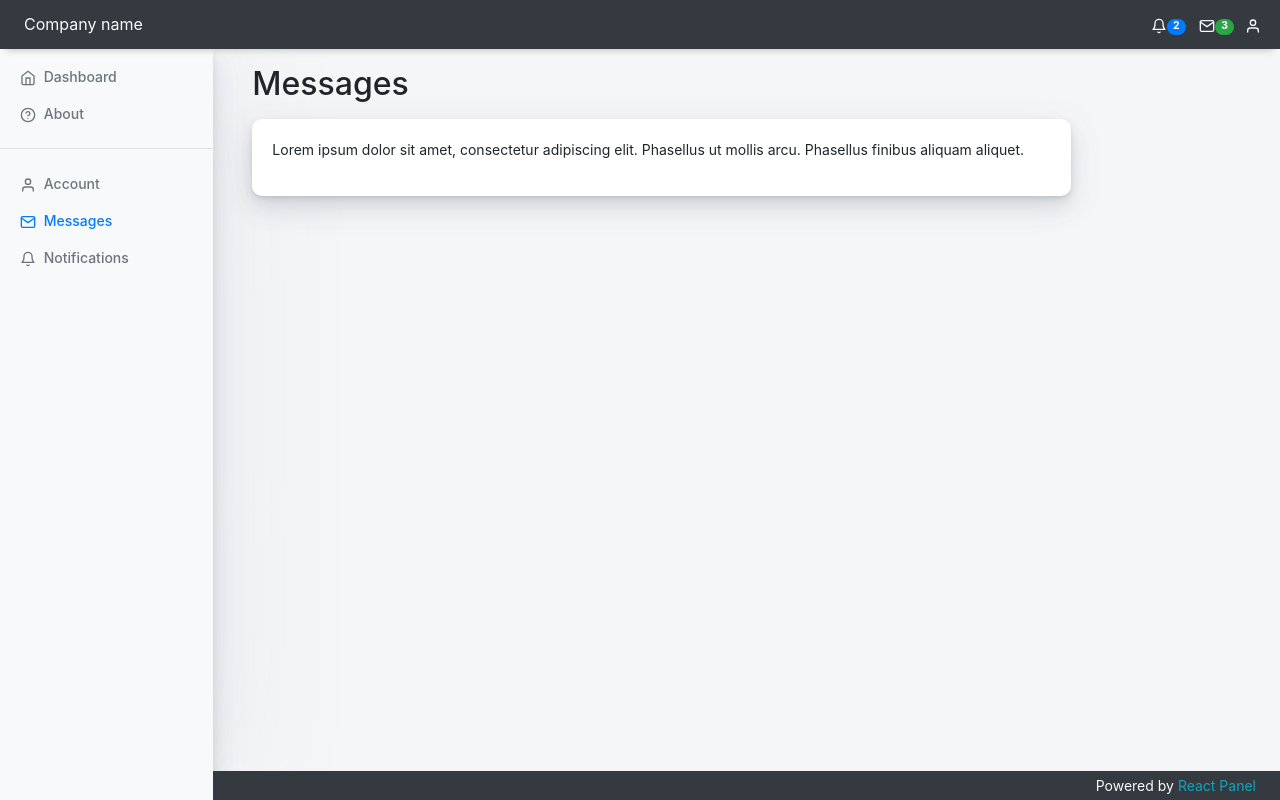
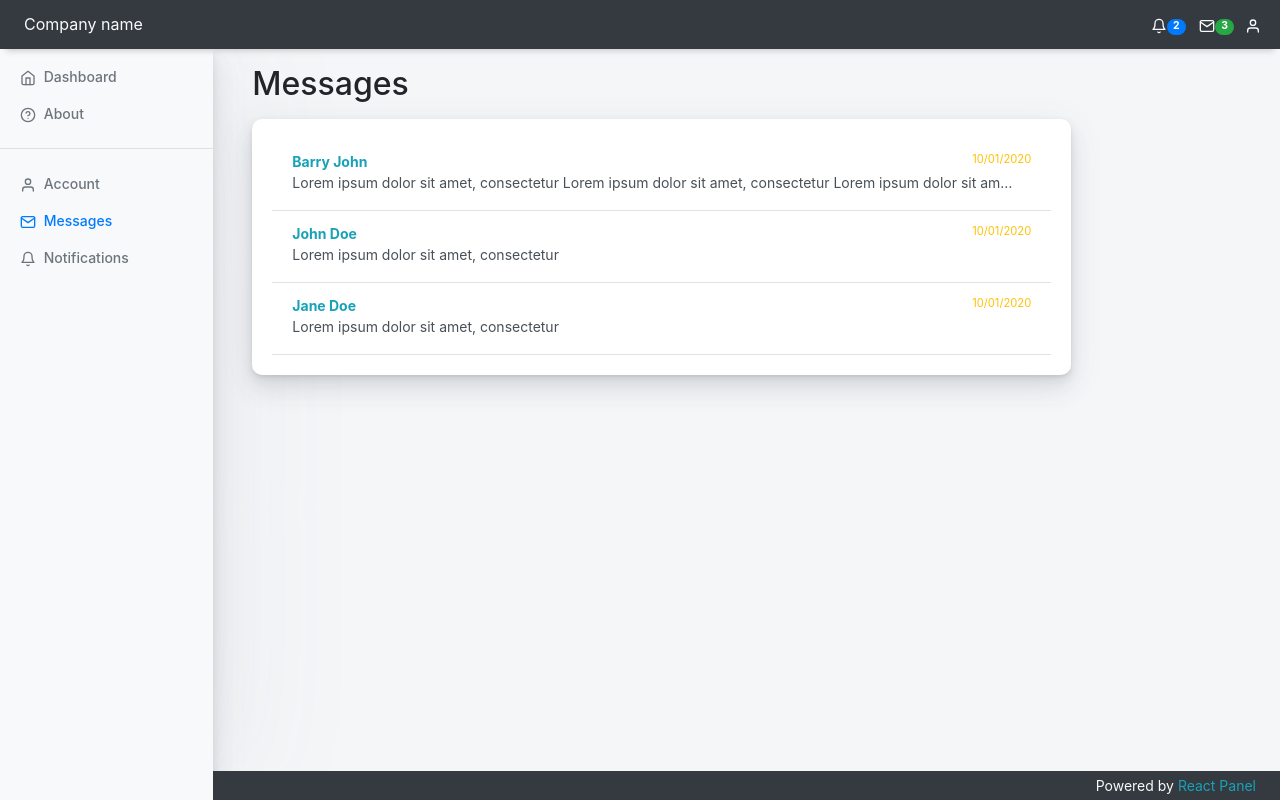
Before and after one commit to darragh3277/react_panel, a React (Create React App) app: page /messages in a window 1280 px wide. Built offline with nearby package versions, Linux system fonts and the light colour scheme.

Commit message:
created custom messages page

```diff
--- a/src/components/main/cards/messages/Messages.js
+++ b/src/components/main/cards/messages/Messages.js
@@ -1,20 +1,69 @@
 import React from 'react';
 
-const Messages = () => {
+const messages = [
+  {
+    id: 1,
+    from: 'Barry John',
+    image: 'images/default_profile.png',
+    date: '10/01/2020',
+    content:
+      'Lorem ipsum dolor sit amet, consectetur Lorem ipsum dolor sit amet, consectetur Lorem ipsum dolor sit amet, consectetur Lorem ipsum dolor sit amet, consectetur Lorem ipsum dolor sit amet, consectetur',
+  },
+  {
+    id: 2,
+    from: 'John Doe',
+    image: 'images/default_profile.png',
+    date: '10/01/2020',
+    content: 'Lorem ipsum dolor sit amet, consectetur',
+  },
+  {
+    id: 3,
+    from: 'Jane Doe',
+    image: 'images/default_profile.png',
+    date: '10/01/2020',
+    content: 'Lorem ipsum dolor sit amet, consectetur',
+  },
+];
+
+class Messages extends React.Component {
+  renderMessages = () => {
+    return (
+      <ul className="list-group list-group-flush">
+        {messages.map(message => {
+          const { id } = message;
+          return (
+            <div className="pb-0" key={id}>
+              <li className="list-group-item border-bottom my-0 list-group-item-action cursor-pointer">
+                <div className="row">
+                  <div className="col-12">
+                    <strong className="text-info">{message.from}</strong>
+                    <small className="text-warning float-right">
+                      {message.date}
+                    </small>
+                    <div className="col-12 text-truncate d-inline-block pl-0">
+                      {message.content}
+                    </div>
+                  </div>
+                </div>
+              </li>
+            </div>
+          );
+        })}
+      </ul>
+    );
+  };
+
+  render() {
     return (
       <>
         <div className="card card-small">
           <div className="card-body pt-1">
-          <div className="pt-3">
-            <p>
-              Lorem ipsum dolor sit amet, consectetur adipiscing elit. Phasellus
-              ut mollis arcu. Phasellus finibus aliquam aliquet.
-            </p>
-          </div>
+            <div className="pt-3">{this.renderMessages()}</div>
           </div>
         </div>
       </>
     );
-};
+  }
+}
 
 export default Messages;
```
Lines whose indentation alone changed are shown as unchanged.
